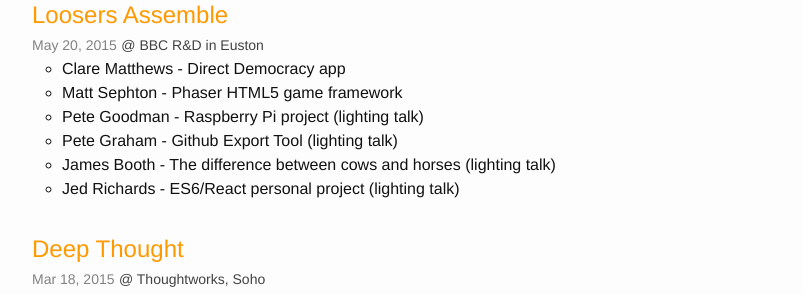
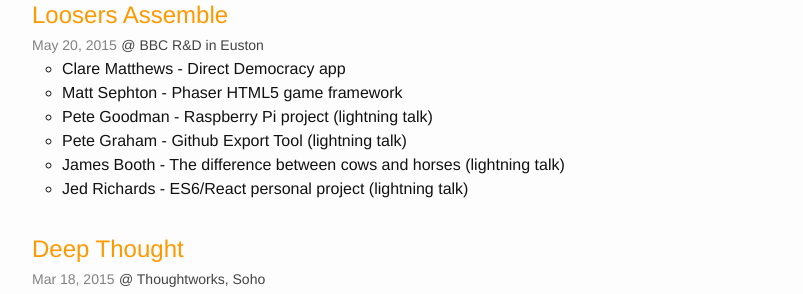
Before and after one commit to hmtl6/hmtl6.github.io, a Jekyll site: the page built from index.html, in a window 1280 px wide and 900 px high, scrolled down 360 px. Shown: the part 152-446 px from the top of the window, without its empty margins (238-1041 px from the left). Built offline with Jekyll 4.4.1, drawn with Linux system fonts in a browser that asks for light colours.

Commit message:
Correct spelling

```diff
--- a/_posts/2015-05-20-loosers-assemble.md
+++ b/_posts/2015-05-20-loosers-assemble.md
@@ -5,10 +5,10 @@
 speakers:
  - Clare Matthews - Direct Democracy app
  - Matt Sephton - Phaser HTML5 game framework
- - Pete Goodman - Raspberry Pi project (lighting talk)
- - Pete Graham - Github Export Tool (lighting talk)
- - James Booth - The difference between cows and horses (lighting talk)
- - Jed Richards - ES6/React personal project (lighting talk)
+ - Pete Goodman - Raspberry Pi project (lightning talk)
+ - Pete Graham - Github Export Tool (lightning talk)
+ - James Booth - The difference between cows and horses (lightning talk)
+ - Jed Richards - ES6/React personal project (lightning talk)
 
 ---
 
```
